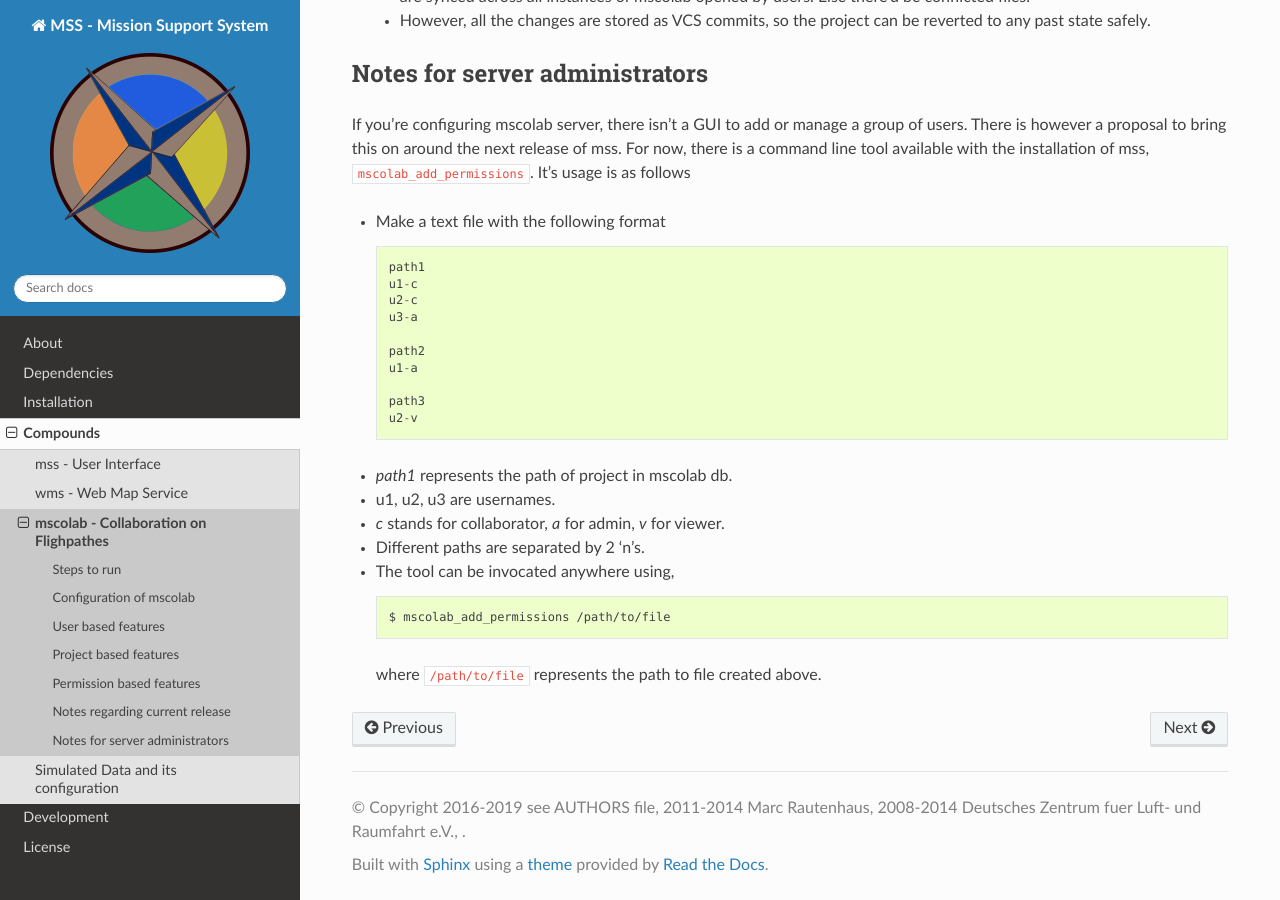
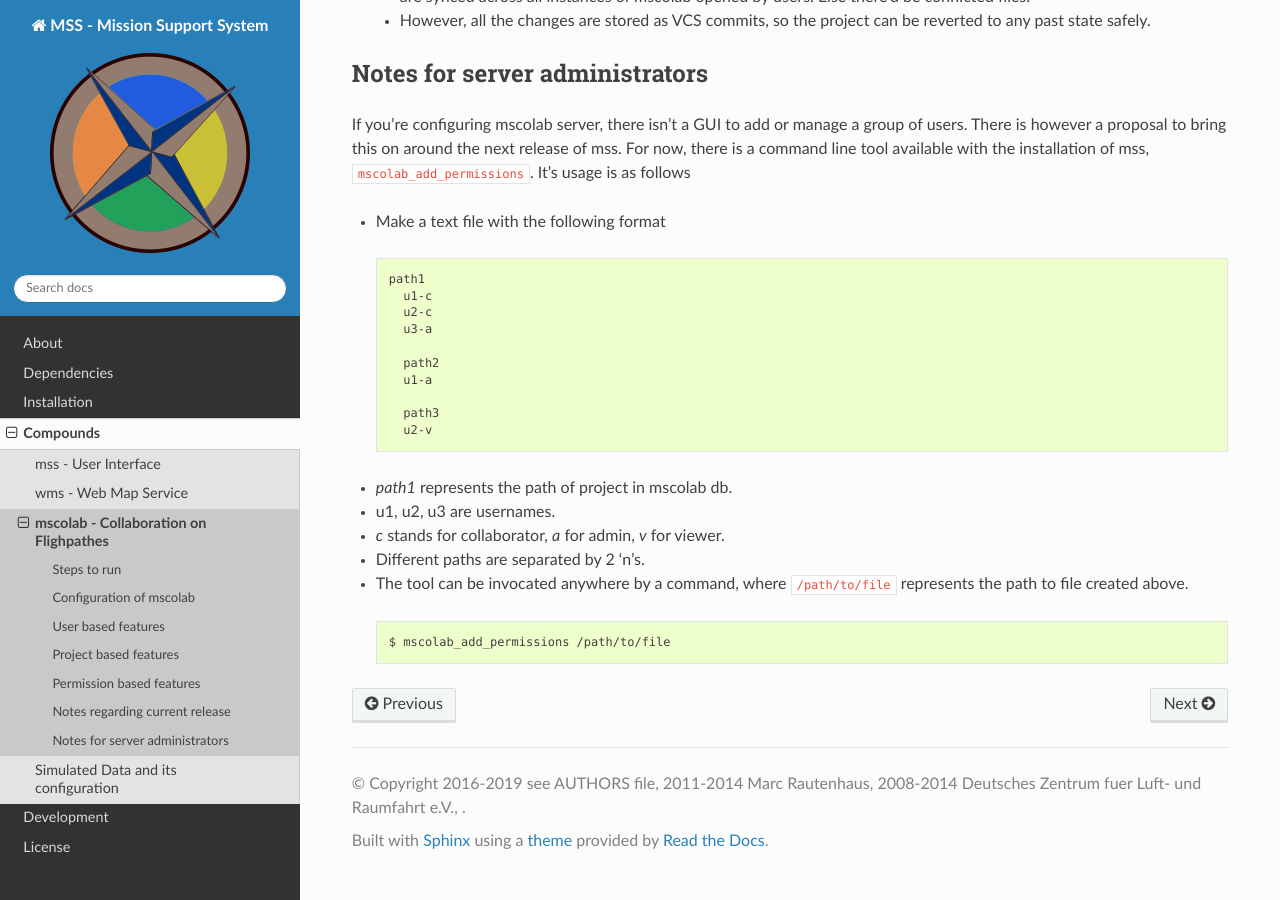
Before and after one commit to Open-MSS/MSS, a Sphinx documentation site: the page built from docs/mscolab.rst, in a window 1280 px wide and 900 px high, scrolled down 1706 px. Built offline with Sphinx 7.4.7 and the Read the Docs theme 2.0.0, drawn with Linux system fonts in a browser that asks for light colours; the version number could not be read and is left out.

Commit message:
sphinx warnings fixed

```diff
--- a/docs/development.rst
+++ b/docs/development.rst
@@ -219,9 +219,9 @@
 ~~~~~~~~~~~~~~~~~~~~~~
 
 * update a fork of the `mss-feedstock <https://github.com/conda-forge/mss-feedstock>`_
- * set version string
- * set sha256 checksum of the tagged release
- * update dependencies
+  * set version string
+  * set sha256 checksum of the tagged release
+  * update dependencies
 * rerender the feedstock by conda smithy
 * send a pull request
 * maintainer will merge if there is no error
--- a/docs/mscolab.rst
+++ b/docs/mscolab.rst
@@ -70,8 +70,10 @@
 installation of mss, :code:`mscolab_add_permissions`. It's usage is as follows
 
 - Make a text file with the following format
-  ::
-    path1
+
+ .. code-block:: text
+
+  path1
     u1-c
     u2-c
     u3-a
@@ -81,11 +83,13 @@
 
     path3
     u2-v
+
 - `path1` represents the path of project in mscolab db.
 - u1, u2, u3 are usernames.
 - `c` stands for collaborator, `a` for admin, `v` for viewer.
 - Different paths are separated by 2 '\n's.
-- The tool can be invocated anywhere using,
-  ::
-    $ mscolab_add_permissions /path/to/file
-  where :code:`/path/to/file` represents the path to file created above.
+- The tool can be invocated anywhere by a command, where :code:`/path/to/file` represents the path to file created above.
+
+ .. code-block:: text
+
+  $ mscolab_add_permissions /path/to/file
--- a/docs/usage.rst
+++ b/docs/usage.rst
@@ -35,7 +35,7 @@
 Syntax for PyFilesystem2 Urls
 ------------------------~----
 
-We have internally implemented `PyFilesystem2 <https://docs.pyfilesystem.org/en/latest/index.html>`_
+We have internally implemented `PyFilesystem2 <http://pyfilesystem2.readthedocs.io>`__
 
 
 FS URLs are formatted in the following way::
@@ -237,7 +237,7 @@
 ~~~~~~~~
 
 With using the "filepicker_default": "fs" setting you can enable any implemented
-`pyfilesystem2 <http://pyfilesystem2.readthedocs.io/en/latest/openers.html>`_ fs url.
+`PyFilesystem2 <http://pyfilesystem2.readthedocs.io/en/latest/openers.html>`_ fs url.
 Additional to the builtin fs urls we have added optional the `webdavfs <https://github.com/PyFilesystem/webdavfs>`_
 and `sshfs <https://github.com/libfuse/sshfs>`_ service.
 
```
Also changed, not shown: other parts of docs/usage.rst (+1 -1 lines).
